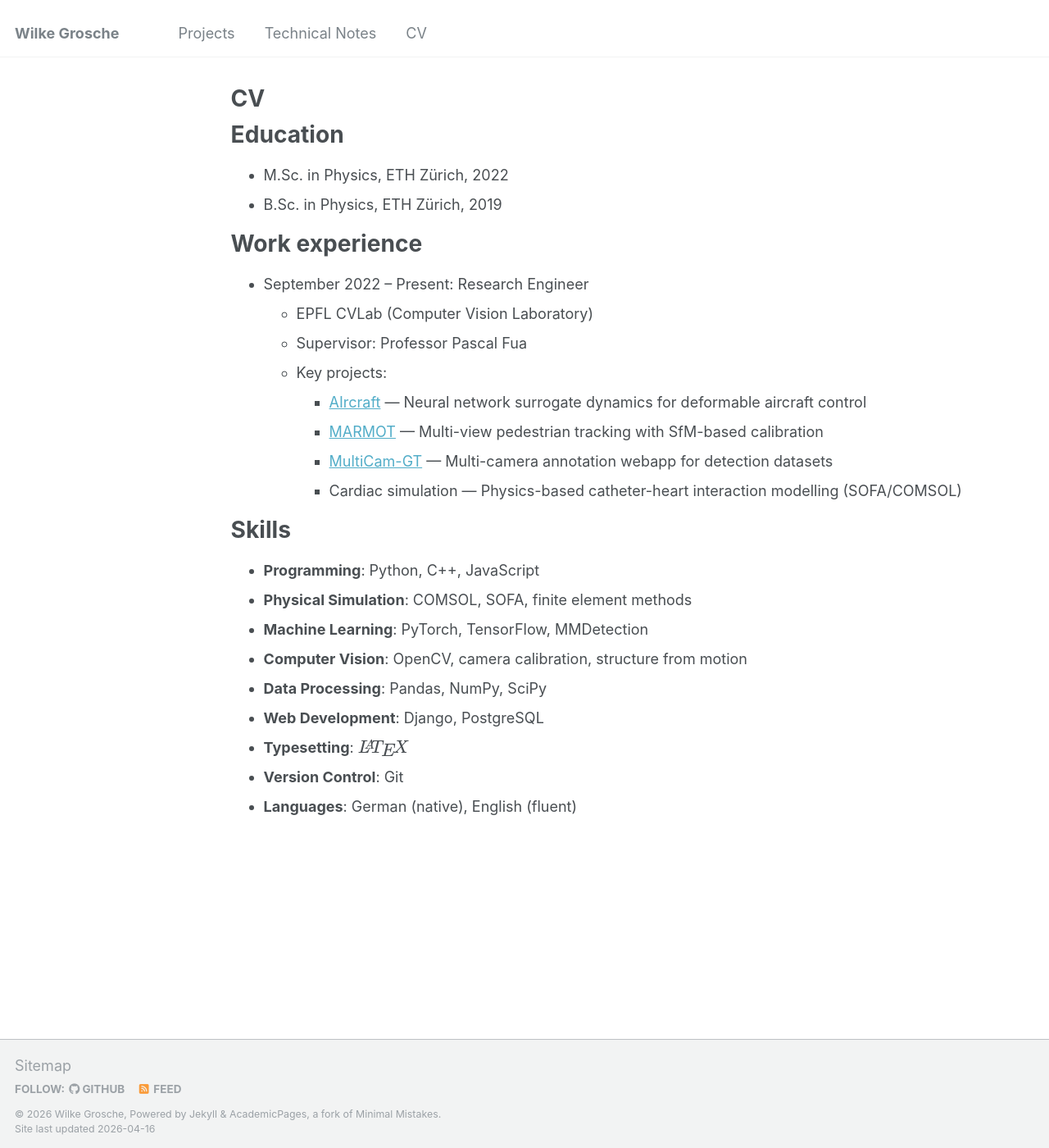
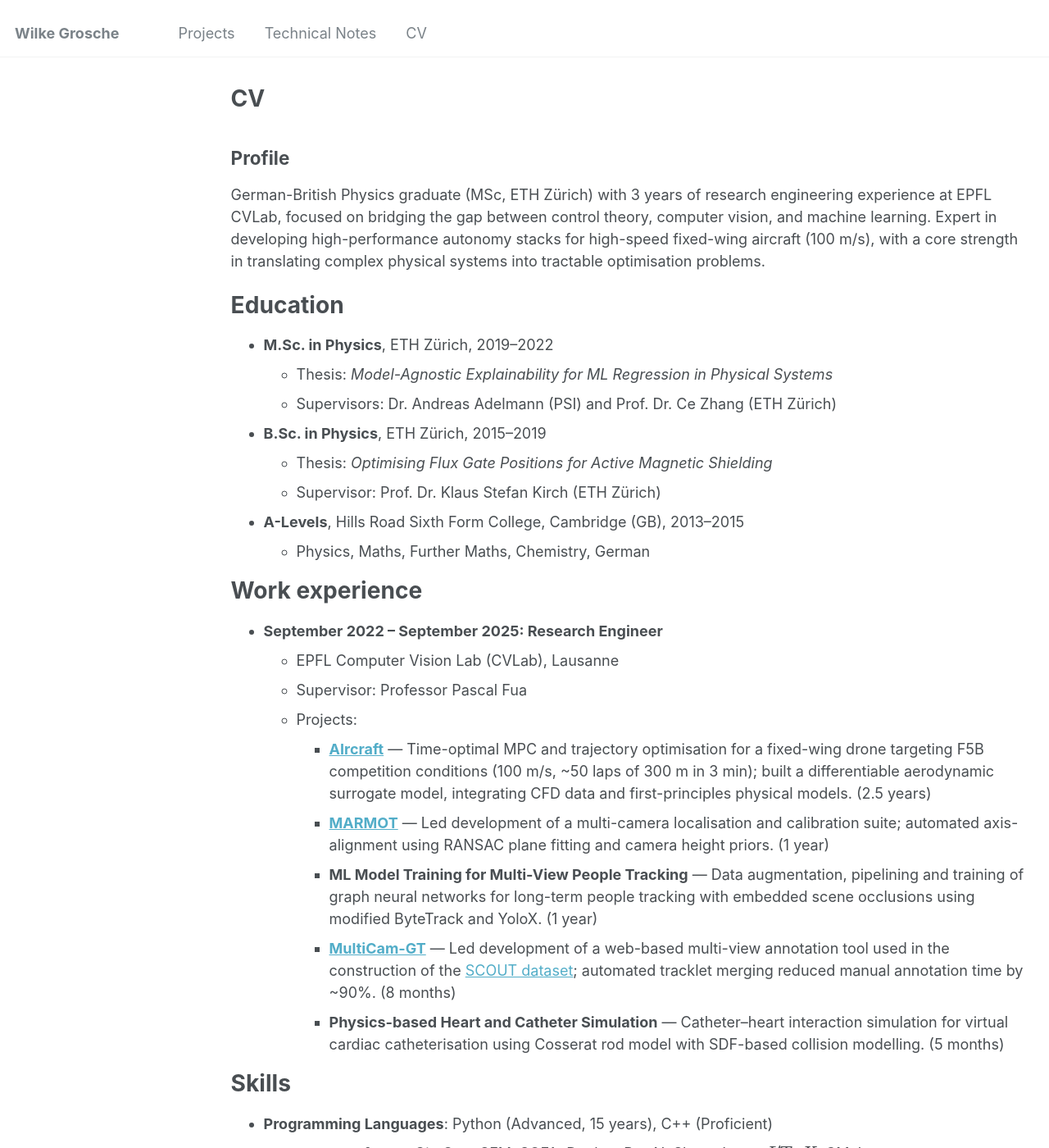
Before and after one commit to wgrosche/wgrosche.github.io, a Jekyll site: the page built from _pages/cv.md, in a window 1280 px wide and 1400 px high. Shown: the whole window at 82% size. Built offline with Jekyll 4.4.1, drawn with Linux system fonts in a browser that asks for light colours; some of the changed text lies outside the part shown.

Commit message:
add cv details

```diff
--- a/_config.yml
+++ b/_config.yml
@@ -24,11 +24,11 @@ author:
   avatar           : "wilkeedit.png"
   name             : "Wilke Grosche"
   pronouns         : # example: "she/her"
-  bio              : "Physics Graduate specialising in Physical Simulation, Control Theory and Machine Learning. I have a passion for problem solving and optimisation in work, games and everything inbetween."
-  location         : "Zurich"
-  employer         : "Looking for Work"
+  bio              : "German-British Physics graduate (MSc, ETH Zürich) bridging control theory, computer vision, and machine learning."
+  location         : "Zürich"
+  employer         :
   uri              : # URL
-  email            : "fwg@hotmail.com"
+  email            : "wilkegrosche@gmail.com"
 
   # Academic websites
   arxiv            : # URL - Update with the correct link to your profile
--- a/_pages/cv.md
+++ b/_pages/cv.md
@@ -9,30 +9,42 @@ redirect_from:
 
 {% include base_path %}
 
+## Profile
+
+German-British Physics graduate (MSc, ETH Zürich) with 3 years of research engineering experience at EPFL CVLab, focused on bridging the gap between control theory, computer vision, and machine learning. Expert in developing high-performance autonomy stacks for high-speed fixed-wing aircraft (100 m/s), with a core strength in translating complex physical systems into tractable optimisation problems.
+
 Education
 ======
-* M.Sc. in Physics, ETH Zürich, 2022
-* B.Sc. in Physics, ETH Zürich, 2019
+* **M.Sc. in Physics**, ETH Zürich, 2019–2022
+  * Thesis: *Model-Agnostic Explainability for ML Regression in Physical Systems*
+  * Supervisors: Dr. Andreas Adelmann (PSI) and Prof. Dr. Ce Zhang (ETH Zürich)
+* **B.Sc. in Physics**, ETH Zürich, 2015–2019
+  * Thesis: *Optimising Flux Gate Positions for Active Magnetic Shielding*
+  * Supervisor: Prof. Dr. Klaus Stefan Kirch (ETH Zürich)
+* **A-Levels**, Hills Road Sixth Form College, Cambridge (GB), 2013–2015
+  * Physics, Maths, Further Maths, Chemistry, German
 
 Work experience
 ======
-* September 2022 – Present: Research Engineer
-  * EPFL CVLab (Computer Vision Laboratory)
+* **September 2022 – September 2025: Research Engineer**
+  * EPFL Computer Vision Lab (CVLab), Lausanne
   * Supervisor: Professor Pascal Fua
-  * Key projects:
-    * [AIrcraft](/portfolio/AIrcraft/) — Neural network surrogate dynamics for deformable aircraft control
-    * [MARMOT](/portfolio/MARMOT/) — Multi-view pedestrian tracking with SfM-based calibration
-    * [MultiCam-GT](/portfolio/multicam-gt/) — Multi-camera annotation webapp for detection datasets
-    * Cardiac simulation — Physics-based catheter-heart interaction modelling (SOFA/COMSOL)
+  * Projects:
+    * [**AIrcraft**](/portfolio/AIrcraft/) — Time-optimal MPC and trajectory optimisation for a fixed-wing drone targeting F5B competition conditions (100 m/s, ~50 laps of 300 m in 3 min); built a differentiable aerodynamic surrogate model, integrating CFD data and first-principles physical models. (2.5 years)
+    * [**MARMOT**](/portfolio/MARMOT/) — Led development of a multi-camera localisation and calibration suite; automated axis-alignment using RANSAC plane fitting and camera height priors. (1 year)
+    * **ML Model Training for Multi-View People Tracking** — Data augmentation, pipelining and training of graph neural networks for long-term people tracking with embedded scene occlusions using modified ByteTrack and YoloX. (1 year)
+    * [**MultiCam-GT**](/portfolio/multicam-gt/) — Led development of a web-based multi-view annotation tool used in the construction of the [SCOUT dataset](https://scout.epfl.ch/); automated tracklet merging reduced manual annotation time by ~90%. (8 months)
+    * **Physics-based Heart and Catheter Simulation** — Catheter–heart interaction simulation for virtual cardiac catheterisation using Cosserat rod model with SDF-based collision modelling. (5 months)
 
 Skills
 ======
-* **Programming**: Python, C++, JavaScript
-* **Physical Simulation**: COMSOL, SOFA, finite element methods
-* **Machine Learning**: PyTorch, TensorFlow, MMDetection
-* **Computer Vision**: OpenCV, camera calibration, structure from motion
-* **Data Processing**: Pandas, NumPy, SciPy
-* **Web Development**: Django, PostgreSQL
-* **Typesetting**: \\(\LaTeX\\)
-* **Version Control**: Git
-* **Languages**: German (native), English (fluent)
+* **Programming Languages**: Python (Advanced, 15 years), C++ (Proficient)
+* **Tools and Platforms**: Git, OpenSFM, SOFA, Docker, RunAI, Slurm, Ipopt, \\(\LaTeX\\), CMake
+* **Libraries**: CasADi, PyTorch, TensorFlow, MMDetection, OpenCV, Django, NumPy, SciPy, Matplotlib
+* **Soft Skills**: Problem Abstraction & Formalisation, Cross-disciplinary Communication, Technical Presentation
+* **Languages**: English (Native), German (Native), French (Intermediate)
+
+Publications
+======
+1. Martin Engilberge, **F. Wilke Grosche**, and Pascal Fua. *No Identity, no problem: Motion through detection for people tracking.* 2024. arXiv: [2411.16466](https://arxiv.org/abs/2411.16466).
+2. Martin Engilberge et al. *Unified People Tracking with Graph Neural Networks.* 2025. arXiv: [2507.08494](https://arxiv.org/abs/2507.08494).
```
Also changed, not shown: _pages/about.md (+11 -11 lines), _portfolio/AIrcraft.md (+8 -7 lines), _portfolio/MARMOT.md (+7 -7 lines), _portfolio/multicam-gt.md (+10 -9 lines), _publications/2024-motion-through-detection.md (added, +14 -0 lines), _publications/2025-unified-people-tracking.md (added, +14 -0 lines).
